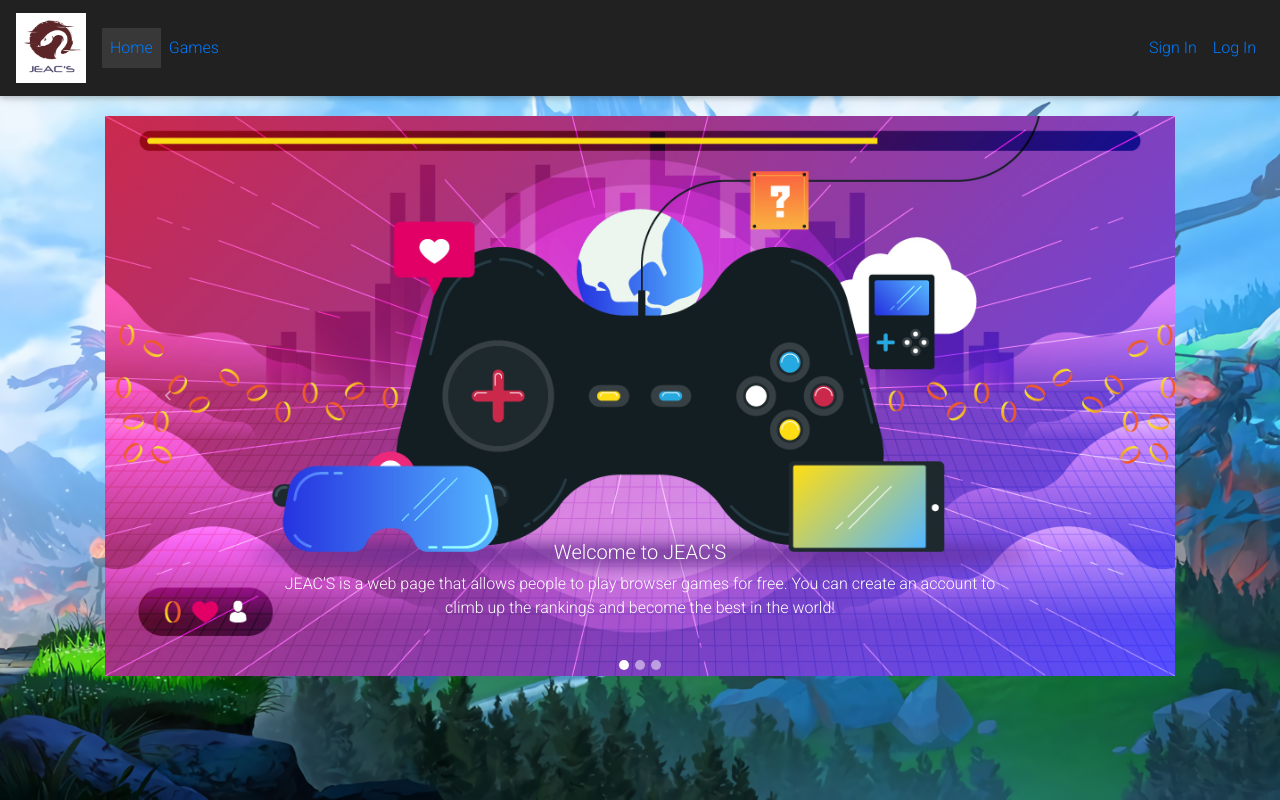
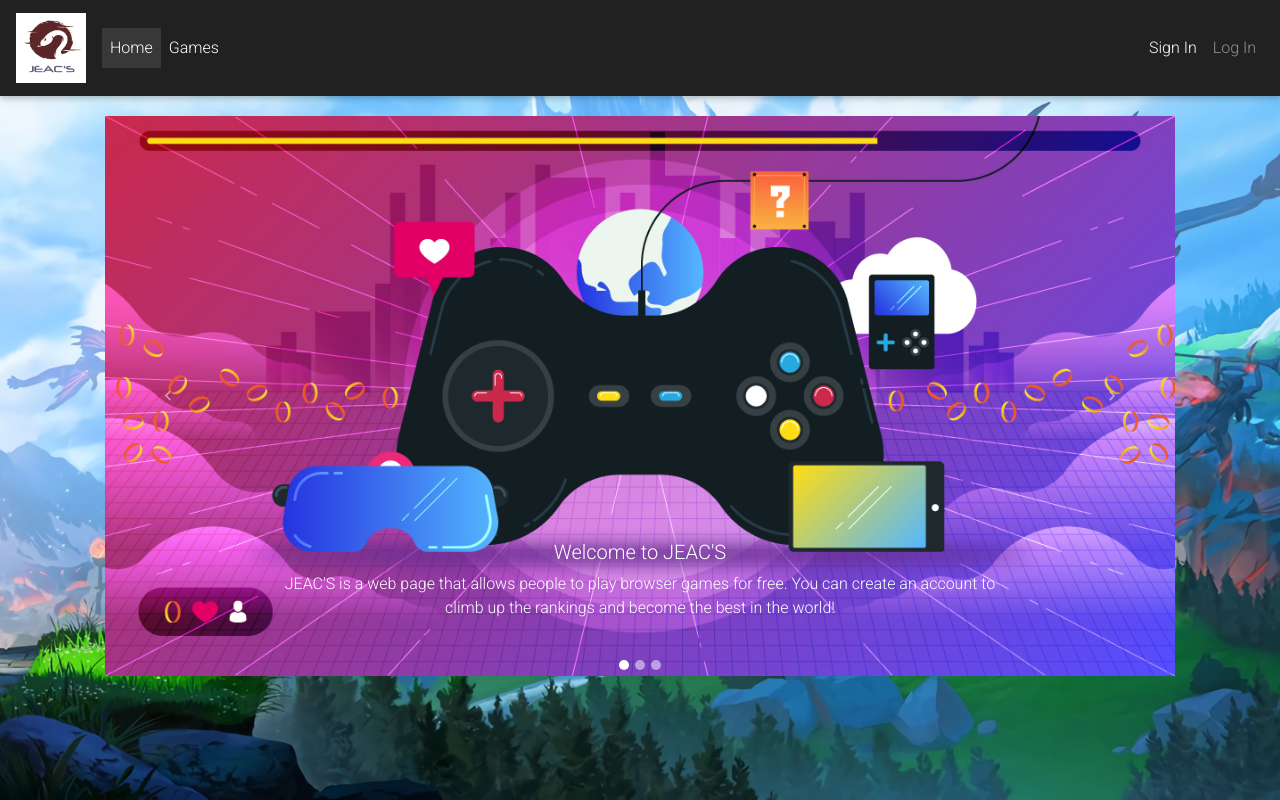
Before and after one commit to inspedralbes/projectefinal-jeac-s, a React (Create React App) app in the folder frontend/: page / in a window 1280 px wide. Shown: the top 800 px of the page. Built offline with nearby package versions, Linux system fonts and the light colour scheme.

Commit message:
Mejora front

```diff
--- a/frontend/src/components/navbar/navbar.js
+++ b/frontend/src/components/navbar/navbar.js
@@ -7,19 +7,26 @@ function Navbar() {
         <img src="jeacsLogo.PNG" width="70" height="70" alt=""></img>
       </a>
       <ul class="navbar-nav mr-auto">
-        <li class="nav-item active">
-          <a class="nav-item nav-link"><NavLink to="/">Home</NavLink></a>
-        </li>
-        <li class="nav-item">
-          <a class="nav-item nav-link"><NavLink to="/games">Games</NavLink></a>
-        </li>
+        <NavLink to="/">
+          <li class="nav-item active">
+            <a class="nav-item nav-link">Home</a>
+          </li>
+        </NavLink>
+        <NavLink to="/games">
+          <li class="nav-item">
+            <a class="nav-item nav-link">Games</a>
+          </li>
+        </NavLink>
       </ul>
 
       <div class="collapse navbar-collapse" id="navbarNavAltMarkup">
         <div class="navbar-nav ml-auto">
-
-          <a class="nav-item nav-link active"><NavLink to="/SignIn">Sign In</NavLink></a>
-          <a class="nav-item nav-link"><NavLink to="/login">Log In</NavLink></a>
+          <NavLink to="/SignIn">
+            <a class="nav-item nav-link active">Sign In</a>
+          </NavLink>
+          <NavLink to="/login">
+            <a class="nav-item nav-link">Log In</a>
+          </NavLink>
 
         </div>
       </div>
```
